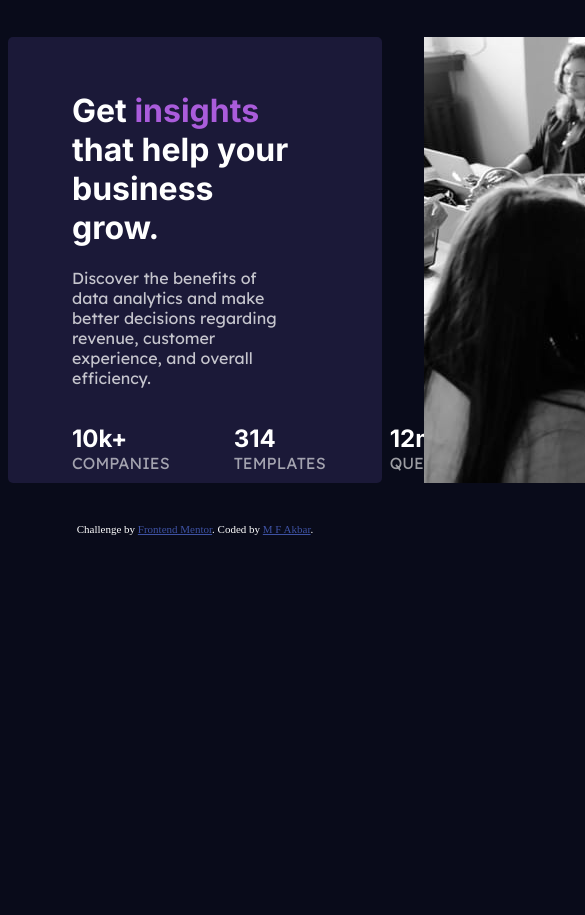
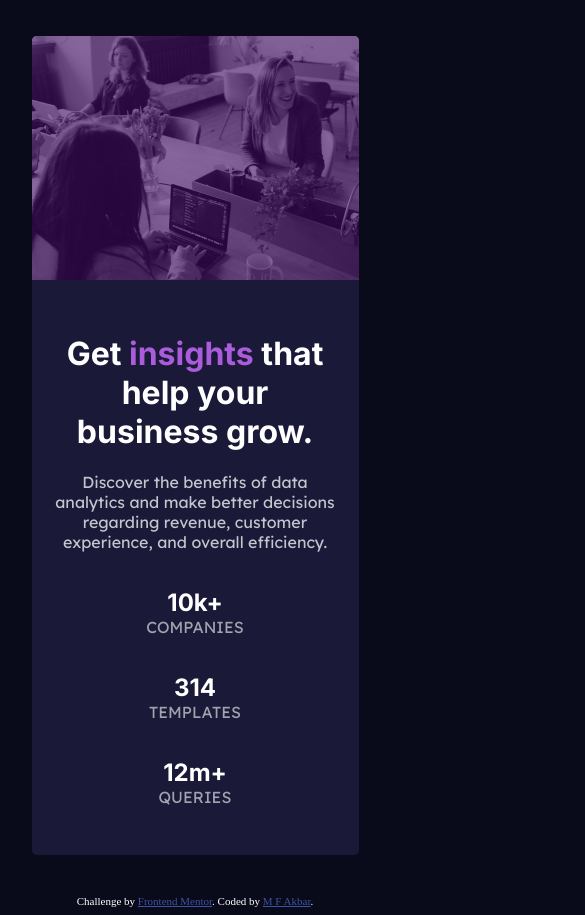
Before and after one commit to mfakbar05/stats-preview-card-frontendmentor, a plain HTML site: page index.html in a window 390 px wide. Shown: the top 915 px of the page, 585 px wide, since content can reach past the window. Before the commit the page ends 844 px from the top, so only its background shows below. Drawn offline with Linux system fonts and the light colour scheme.

Commit message:
second upload
finished both desktop and mobile layout

```diff
--- a/index.html
+++ b/index.html
@@ -40,7 +40,8 @@
           </div>
         </div>
       </div>
-      <div class="illustration"><img src="images/image-header-desktop.jpg" alt="" srcset=""></div>
+      <div class="illustration desktop-img"><img src="images/image-header-desktop.jpg" alt="" srcset=""></div>
+      <div class="illustration mobile-img"><img src="images/image-header-mobile.jpg" alt="" srcset=""></div>
     </div>
   </main>
 
--- a/style.css
+++ b/style.css
@@ -1,5 +1,5 @@
 body {
-    background-color: hsl(233, 47%, 7%) !important;
+    background-color: hsl(233, 47%, 7%);
 }
 
 h1, h2, .stats p {
@@ -18,12 +18,24 @@ h1, h2 {
     margin: 10% auto auto auto;
     display: flex;
     flex-direction: row;
-    max-width: 69.375rem;
-    max-height: 27.875rem;
+    width: 69.375rem;
+    height: 27.875rem;
     background-color:hsl(244, 38%, 16%);
     border-radius: 5px;
 }
 
+.illustration {
+    position: relative;
+}
+
+.illustration::before {
+    content: "";
+    width: 100%;
+    height: 100%;
+    position: absolute;
+    background-color: hsla(277, 87%, 21%, 0.603);
+    border-radius: 0px 5px 5px 0px;
+}
 .illustration img {
     border-radius: 0px 5px 5px 0px;
 }
@@ -63,8 +75,69 @@ h1, h2 {
     margin-right: 0;
 }
 
+.desktop-img {
+    display: initial;
+}
+
+.mobile-img {
+    display: none;
+}
+
 footer {
     margin-top: 2.5rem;
 }
 .attribution { font-size: 11px; text-align: center; color: white;}
     .attribution a { color: hsl(228, 45%, 44%); }
+
+/* Mobile View */
+@media (max-width: 500px) {
+
+    .card {
+        margin-top: 20%;
+        width: 20.438rem;
+        height: 48.75rem;
+        flex-direction: column-reverse;
+    }
+
+    .card-main {
+        max-width: unset;
+        padding: 2rem 1rem;
+        text-align: center;
+    }
+
+    .card-main p {
+        text-align: inherit;
+    }
+
+    .stats {
+        flex-direction: column;
+        justify-content: center;
+    }
+
+    .stats-number{
+        margin-right: unset;
+    }
+    .illustration {
+        border-radius: 5px 5px 0 0;
+        height: 40%;
+     }
+
+    .illustration::before {
+        border-radius: 5px 5px 0 0;
+    }
+
+    .illustration img {
+        border-radius: 5px 5px 0 0;
+        height: 100%;
+        width: 100%;
+    }
+
+    .desktop-img {
+        display: none;
+    }
+
+    .mobile-img {
+        display: initial;
+    }
+
+    }
```
